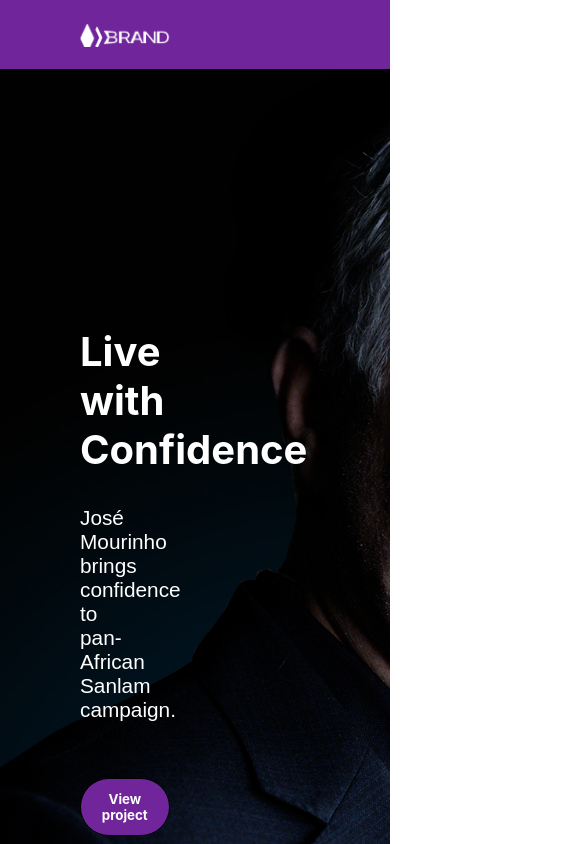
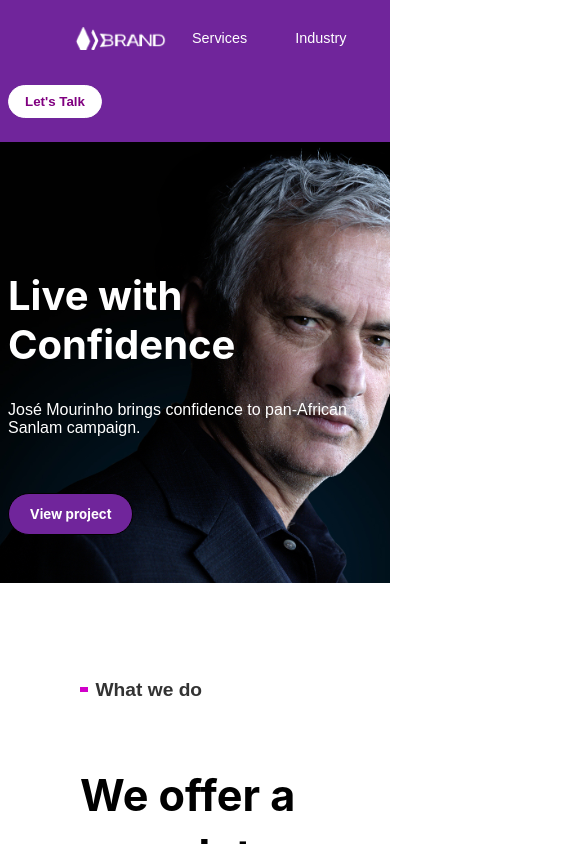
Before and after one commit to TshedisoB/front-end-developer-challenge, a React (Create React App) app: page / in a window 390 px wide. Shown: the top 844 px of the page, 585 px wide, since content can reach past the window. Built offline with nearby package versions, Linux system fonts and the light colour scheme; no server answers; a web font is replaced by a local one.

Commit message:
modified navBar css

```diff
--- a/src/Components/NavBar.js
+++ b/src/Components/NavBar.js
@@ -3,6 +3,10 @@
 import "../styles/main.css";
 
 export default function NavBar() {
+  const handleViewProject = () => {
+    window.open("https://projects-5584f.web.app/", "_blank");
+  };
+
   return (
     <div className="navigation-container">
       <div className="header-container">
@@ -51,7 +55,9 @@
         <div className="hero-text">
           <h2>Live with Confidence</h2>
           <p>José Mourinho brings confidence to pan-African Sanlam campaign.</p>
-          <button className="cta-btn">View project</button>
+          <button className="cta-btn" onClick={handleViewProject}>
+            View project
+          </button>
         </div>
       </div>
     </div>
--- a/src/styles/index.css
+++ b/src/styles/index.css
@@ -2,6 +2,10 @@
 
 @supports (font-variation-settings: normal) {
   :root { font-family: 'Inter var', sans-serif; }
+}
+
+html{
+  overflow-x: hidden;
 }
 
 body {
--- a/src/styles/main.css
+++ b/src/styles/main.css
@@ -112,6 +112,97 @@
   transform: scale(0.95);
   background-color: #D100C9;
   box-shadow: 0 0 5px 2px rgba(0, 0, 0, 0.2);
+}
+
+@media (max-width: 768px) {
+  .header-container {
+    flex-direction: column;
+    align-items: flex-start;
+    padding: 0.5rem;
+  }
+
+  .nav-links {
+    padding: 0;
+    justify-content: flex-start;
+  }
+
+  .nav-links li {
+    margin: 0.5rem;
+  }
+
+  .primary-btn {
+    margin: 1rem 0;
+    padding: 0.5rem 1rem;
+    margin-right: 0;
+  }
+
+  .hero-container {
+    padding: 8rem 1rem 3rem 1rem;
+  }
+
+  .hero-text p {
+    width: 100%;
+  }
+}
+
+@media (max-width: 320px) {
+  .header-container {
+    padding: 0.3rem;
+  }
+
+  .nav-links {
+    padding: 0;
+    justify-content: flex-start;
+  }
+
+  .nav-links li {
+    margin: 0.3rem;
+  }
+
+  .primary-btn {
+    margin: 0.7rem 0;
+    padding: 0.4rem 0.8rem;
+    margin-right: 0;
+  }
+
+  .hero-container {
+    padding: 5rem 0.5rem 2rem 0.5rem;
+  }
+
+  .hero-text p {
+    width: 100%;
+    font-size: 0.9rem;
+  }
+}
+
+@media (max-width: 425px) {
+  .header-container {
+    padding: 0.5rem;
+  }
+
+  .nav-links {
+    padding: 0;
+    justify-content: flex-start;
+  }
+
+  .nav-links li {
+    margin: 0.5rem;
+  }
+
+  .primary-btn {
+    margin: 1rem 0;
+    padding: 0.5rem 1rem;
+    margin-right: 0;
+  }
+
+  .hero-container {
+    padding: 6rem 0.5rem 3rem 0.5rem;
+  }
+
+  .hero-text p {
+    width: 100%;
+    font-size: 1rem;
+  }
 }
 
 /*! what we do */
```
